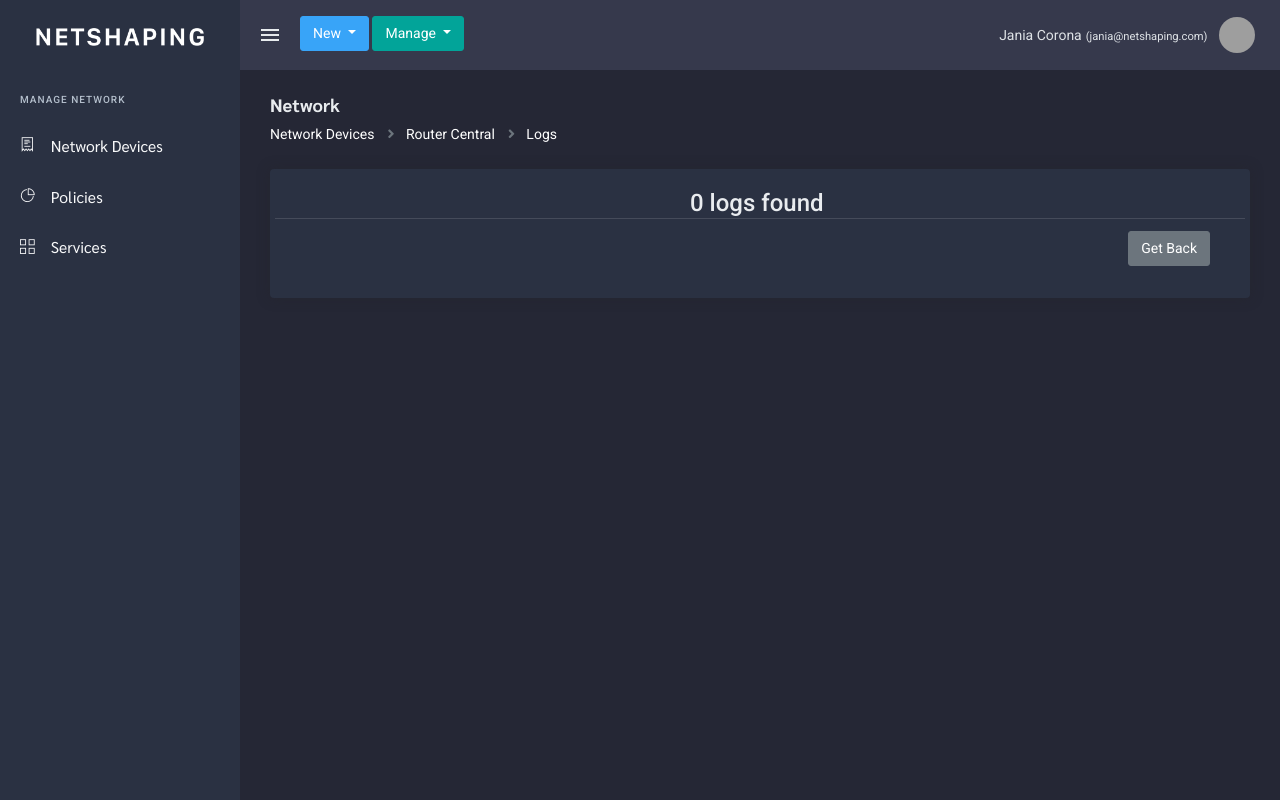
After one commit to ivanubi/netshaping, a Flask app: page /devices/1/logs in a window 1280 px wide. The commit adds this page. Run offline with Flask 2, Linux system fonts and the light colour scheme; a user stored in the database is signed in; data comes from the database, SQL or seed files in the repository; data that the repository does not hold is empty; some libraries are stand-ins or nearby versions; grey boxes are pictures that could not be loaded.

Commit message:
Create logs view

```diff
--- /dev/null
+++ b/templates/devices/logs.html
@@ -0,0 +1,75 @@
+{% extends "base.html" %} {% block content %}
+<div class="content">
+    <div class="container-fluid">
+        <div class="page-title-box">
+            <div class="row align-items-center">
+                <div class="col-sm-6">
+                    <h4 class="page-title">
+                        <a href="{{url_for('devices')}}">Network</a>
+                    </h4>
+                    <ol class="breadcrumb">
+                        <li class="breadcrumb-item">
+                            <a href="{{url_for('devices')}}">Network Devices</a>
+                        </li>
+                        <li class="breadcrumb-item">
+                            <a href="{{url_for('devices', id=device.id)}}">{{device.name}}</a>
+                        </li>
+                        <li class="breadcrumb-item">
+                            <a>Logs</a>
+                        </li>
+                    </ol>
+                </div>
+            </div>
+        </div>
+        <div class="card">
+            <div class="card-body">
+                {% if not logs: %}
+                <span style="margin-left: 400px; margin-top: 150px;" class="h4 text-center">
+                    0 logs found</span>
+                {% else: %}
+                <div class="card border border-dark rounded row">
+                    <table class="table">
+                        <thead>
+                            <tr>
+                                <th scope="col">ID</th>
+                                <th scope="col">Type</th>
+                                <th scope="col">Name</th>
+                                <th scope="col">Description</th>
+                                <th scope="col">Actions</th>
+                            </tr>
+                        </thead>
+                        <tbody>
+                            {% for log in logs: %}
+                            <tr>
+                                <th scope="row">{{log.id}}</th>
+                                <td>{{log.name|capitalize}}</td>
+                                <td>
+                                    <div class="badge badge-light">{{log.type|upper}}</div>
+                                </td>
+                                <td>
+                                    {{log.description}}
+                                </td>
+                                <td>
+                                    <a href="{{url_for('logs', id=log.id)}}" class="btn btn-sm btn-info"
+                                        class="stretched-link">See Logs</a>
+                                </td>
+                            </tr>
+                            {% endfor %}
+                        </tbody>
+                    </table>
+                </div>
+                {% endif %}
+                <br />
+
+                <div class="card-footer bg-transparent row">
+                    <div class="col">
+                        <div class="float-right">
+                            <a href="{{url_for('devices', id=device.id)}}" class="btn btn-secondary">Get Back</a>
+                        </div>
+                    </div>
+                </div>
+            </div>
+        </div>
+    </div>
+</div>
+{% endblock %}
--- a/views.py
+++ b/views.py
@@ -86,6 +86,84 @@ def devices(id=None):
             title=title,
             device=device,
             feedback=feedback,
+            current_user=current_user,
+        )
+    else:
+        title = "Devices"
+        return render_template(
+            "devices/index.html",
+            title=title,
+            devices=Device.query.all(),
+            current_user=current_user,
+        )
+
+
+@app.route("/devices/<id>/config", methods=["GET"])
+@login_required
+def device_running_config(id=None):
+    if id:
+        device = Device.query.get(id)
+        title = "%r | Devices | Running Config " % device.name
+        connection = Connection(
+            host=device.host,
+            username=device.ssh_username,
+            password=device.ssh_password,
+        )
+        running_config = connection.running_config()
+        return render_template(
+            "devices/show_config.html",
+            title=title,
+            device=device,
+            running_config=running_config.split("\n"),
+            current_user=current_user,
+        )
+    else:
+        title = "Devices"
+        return render_template(
+            "devices/index.html",
+            title=title,
+            devices=Device.query.all(),
+            current_user=current_user,
+        )
+
+
+@app.route("/devices/<id>/logs", methods=["GET"])
+@login_required
+def device_logs(id=None):
+    if id:
+        device = Device.query.get(id)
+        logs = device.logs
+        title = "%r | Devices | Logs " % device.name
+        return render_template(
+            "devices/logs.html",
+            title=title,
+            device=device,
+            logs=logs,
+            current_user=current_user,
+        )
+    else:
+        title = "Devices"
+        return render_template(
+            "devices/index.html",
+            title=title,
+            devices=Device.query.all(),
+            current_user=current_user,
+        )
+
+
+@app.route("/logs/<id>", methods=["GET"])
+@login_required
+def logs(id=None):
+    if id:
+        log = Log.query.get(id)
+        device = log.device
+        title = "%r | Devices | Logs " % device.name
+        return render_template(
+            "devices/show_logs.html",
+            title=title,
+            device=device,
+            log=log,
+            commands=log.commands.split("\n"),
             current_user=current_user,
         )
     else:
```
Also changed, not shown: templates/devices/show.html (+12 -21 lines), templates/devices/show_logs.html (added, +47 -0 lines).
